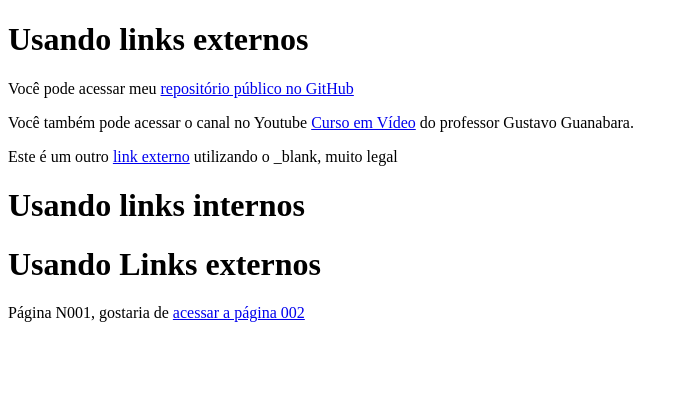
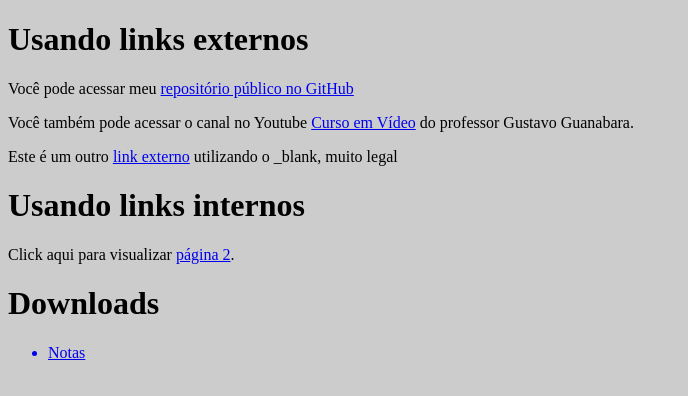
Before and after one commit to Ronaldss/course-html-css, a plain HTML site: page html-css/exercicios/ex010/index.html in a window 1280 px wide. Shown: the whole page, without its empty margins (0-688 px from the left). Drawn offline with Linux system fonts and the light colour scheme.

Commit message:
praticando capitulo 4

```diff
--- a/html-css/exercicios/ex010/index.html
+++ b/html-css/exercicios/ex010/index.html
@@ -3,7 +3,13 @@
 <head>
     <meta charset="UTF-8">
     <meta name="viewport" content="width=device-width, initial-scale=1.0">
+    <link rel="shortcut icon" href="assets/img/favicon.ico" type="image/x-icon">
     <title>Trabalhando com links</title>
+<style>
+	body{
+		background-color: #ccc;
+	     }
+</style>
 </head>
 <body>
     <h1>Usando links externos</h1>
@@ -11,8 +17,10 @@
     <p>Você também pode acessar o canal no Youtube <a href="https://www.youtube.com/user/cursosemvideo">Curso em Vídeo</a> do professor Gustavo Guanabara.</p>
     <p>Este é um outro <a href="https://google.com" target="_blank" rel="external">link externo</a> utilizando o _blank, muito legal</p>
     <h1>Usando links internos</h1>
-    <p></p>
-    <h1>Usando Links externos</h1>
-    <p>Página N001, gostaria de <a href="pag002.html" target="_blank"rel="external">acessar a página 002</p>
+    <p>Click aqui para visualizar <a href="./pag002.html" target="" rel="interno">página 2</a>.</p>
+    <h1>Downloads</h1>
+    <ul>
+	    <a href="./livro/notas.txt"><li>Notas</li></a>
+    </ul>
 </body>
 </html>
--- a/html-css/exercicios/ex010/livro/notas.txt
+++ b/html-css/exercicios/ex010/livro/notas.txt
@@ -0,0 +1 @@
+Conteúdo do arquivo notas.txt
```
Also changed, not shown: html-css/exercicios/ex010/pag002.html (+2 -1 lines), html-css/exercicios/ex010/assets/img/favicon.ico (added), 1 other file.
